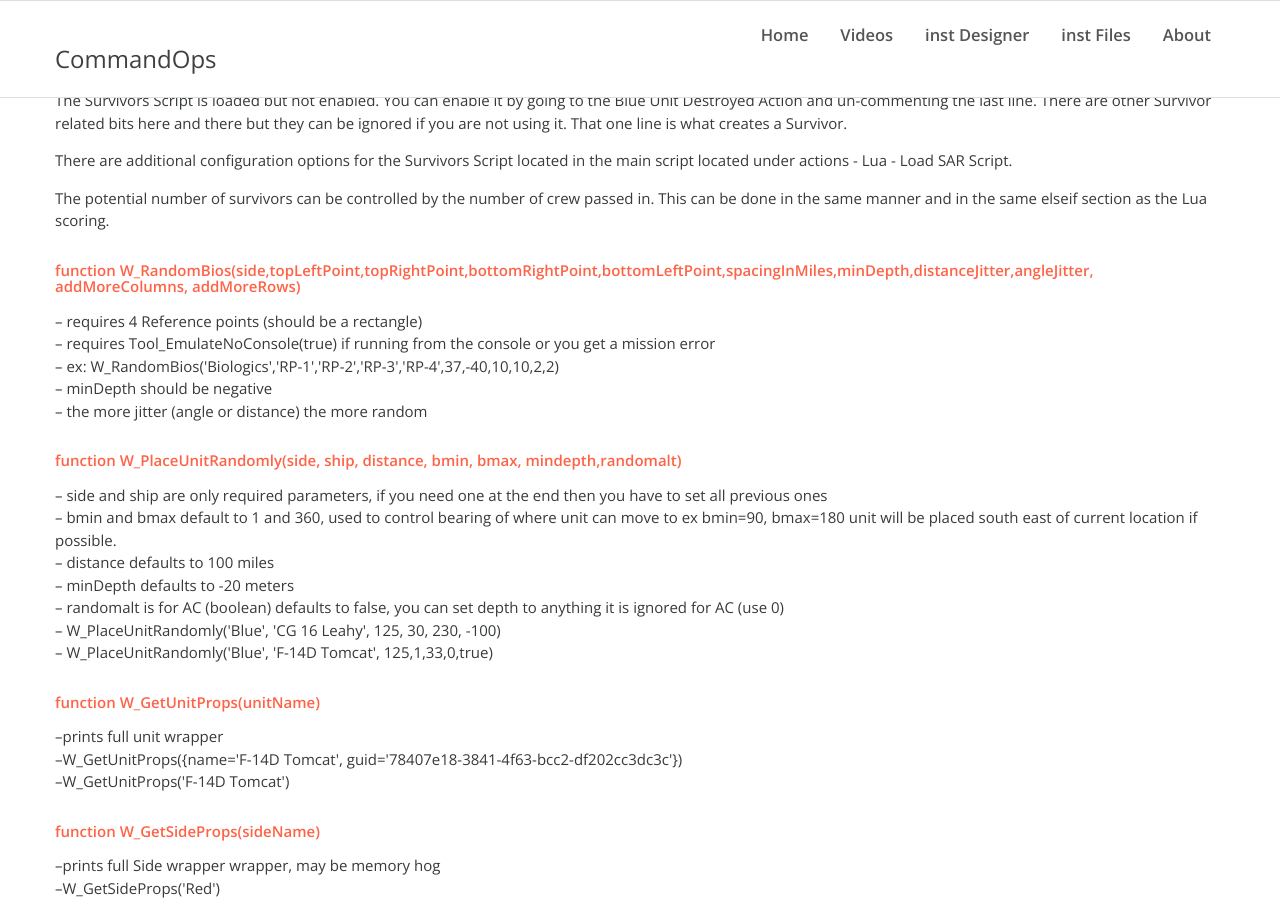
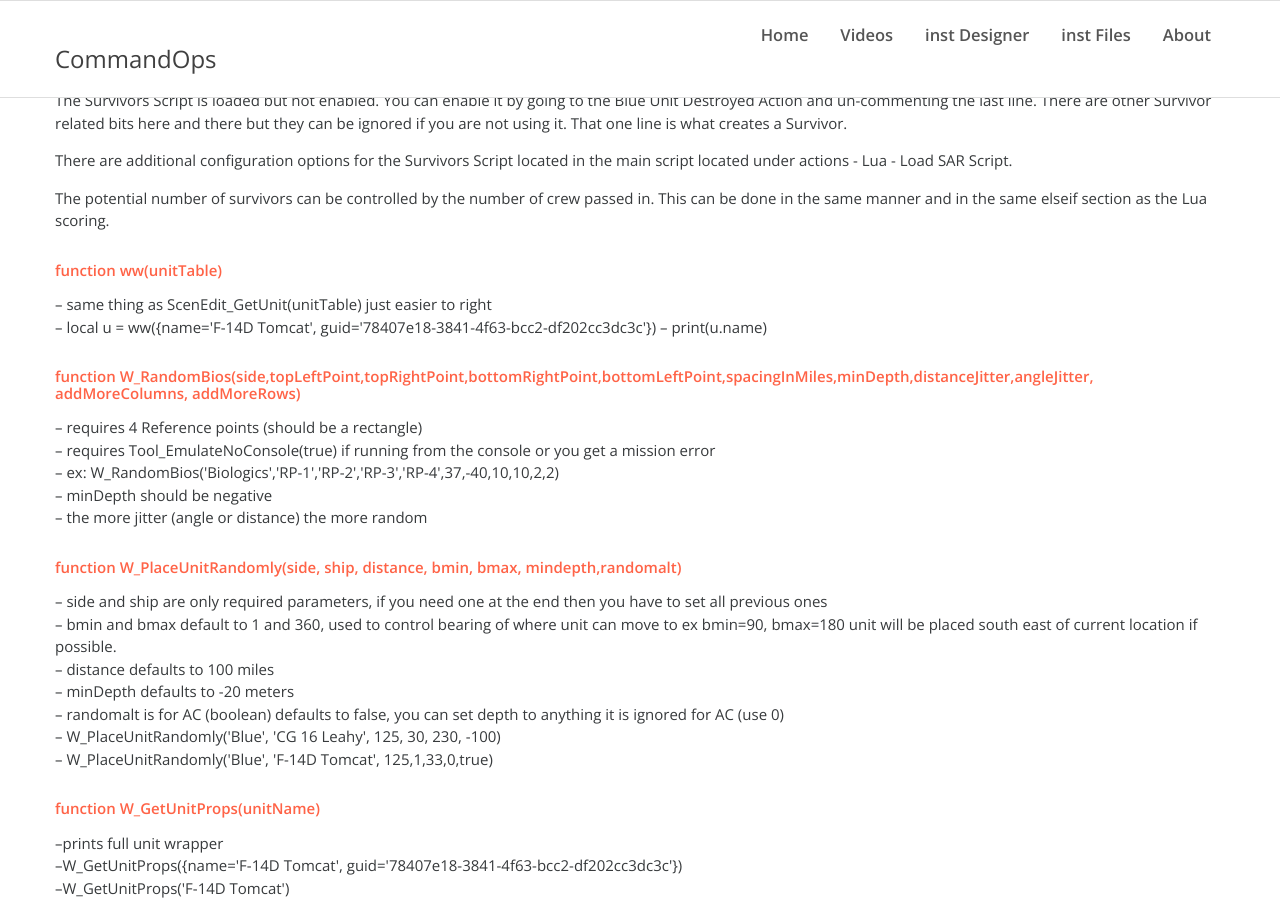
Before and after one commit to commandops/commandops.github.io, a Jekyll site: the page built from posts/starter-scen.md, in a window 1280 px wide and 900 px high, scrolled down 1363 px. Built offline with Jekyll 4.4.1, drawn with Linux system fonts in a browser that asks for light colours; comment, search, counter and statistics services are not loaded.

Commit message:
Update starter-scen.md

```diff
--- a/posts/starter-scen.md
+++ b/posts/starter-scen.md
@@ -57,13 +57,17 @@ There are additional configuration options for the Survivors Script located in t
 
 The potential number of survivors can be controlled by the number of crew passed in. This can be done in the same manner and in the same elseif section as the Lua scoring.
 
+###### function ww(unitTable)
+-- same thing as ScenEdit_GetUnit(unitTable) just easier to right
+-- local u = ww({name='F-14D Tomcat', guid='78407e18-3841-4f63-bcc2-df202cc3dc3c'})
+-- print(u.name)
+
 ###### function W_RandomBios(side,topLeftPoint,topRightPoint,bottomRightPoint,bottomLeftPoint,spacingInMiles,minDepth,distanceJitter,angleJitter, addMoreColumns, addMoreRows)
 -- requires 4 Reference points (should be a rectangle)
 -- requires Tool_EmulateNoConsole(true) if running from the console or you get a mission error
 -- ex: W_RandomBios('Biologics','RP-1','RP-2','RP-3','RP-4',37,-40,10,10,2,2)
 -- minDepth should be negative
 -- the more jitter (angle or distance) the more random
-
 
 ###### function W_PlaceUnitRandomly(side, ship, distance, bmin, bmax, mindepth,randomalt)
 -- side and ship are only required parameters, if you need one at the end then you have to set all previous ones
```
